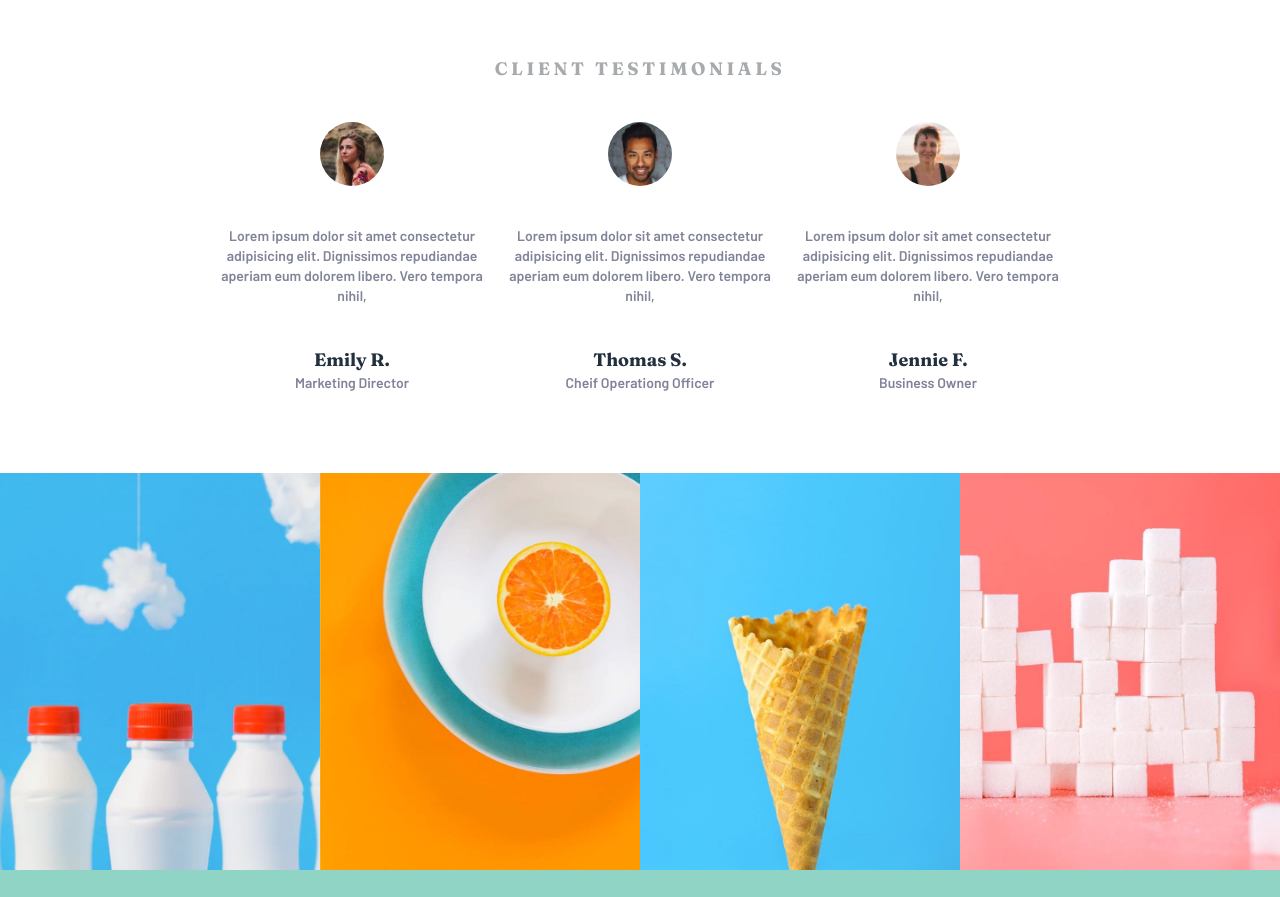
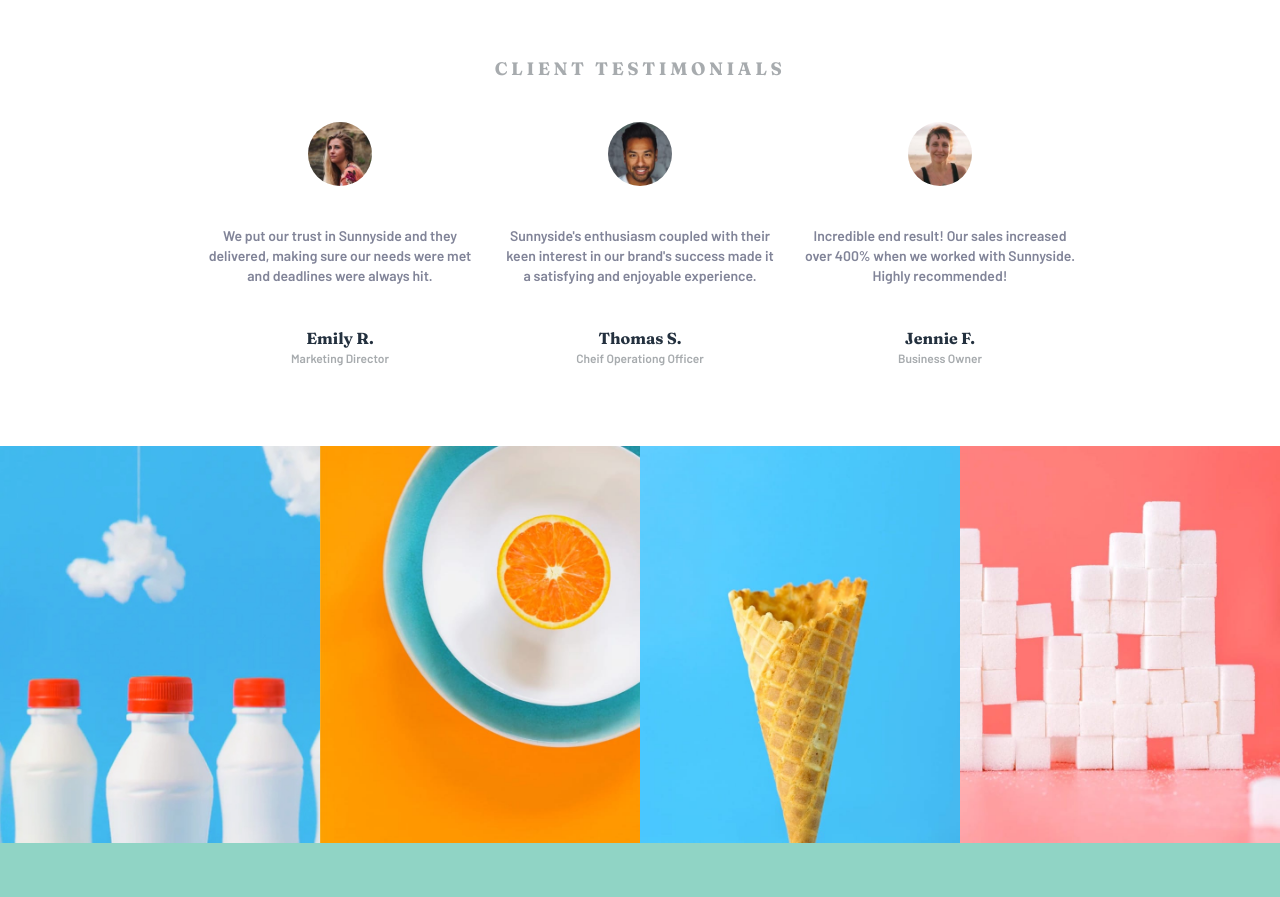
Before and after one commit to bringvotrevin/landing-page, a React (Vite) app: page / in a window 1280 px wide. Shown: the part 2000-2897 px from the top of the page. Built offline with nearby package versions, Linux system fonts and the light colour scheme.

Commit message:
chore: change text in client.tsx

```diff
--- a/src/components/Client.tsx
+++ b/src/components/Client.tsx
@@ -8,42 +8,42 @@ const Client = () => {
       <h3 className='fraunces-bold text-(--grayish-blue) tracking-[0.2em]'>
         CLIENT TESTIMONIALS
       </h3>
-      <ul className='flex'>
-        <li className='flex flex-col gap-10 items-center w-72'>
+      <ul className='flex gap-7'>
+        <li className='flex flex-col gap-10 items-center w-68'>
           <img src={Emily} alt='Emily R' className='rounded-full w-16' />
           <p className='text-center text-sm font-semibold text-(--dark-grayish-blue)'>
-            Lorem ipsum dolor sit amet consectetur adipisicing elit. Dignissimos
-            repudiandae aperiam eum dolorem libero. Vero tempora nihil,
+            We put our trust in Sunnyside and they delivered, making sure our
+            needs were met and deadlines were always hit.
           </p>
           <div className='text-center'>
-            <div className='fraunces-bold'>Emily R.</div>
-            <div className='font-semibold text-(--dark-grayish-blue) text-sm'>
+            <div className='fraunces-bold text-base'>Emily R.</div>
+            <div className='font-semibold text-(--grayish-blue) text-xs'>
               Marketing Director
             </div>
           </div>
         </li>
-        <li className='flex flex-col gap-10 items-center w-72'>
+        <li className='flex flex-col gap-10 items-center w-68'>
           <img src={Thomas} alt='Emily R' className='rounded-full w-16' />
           <p className='text-center text-sm font-semibold text-(--dark-grayish-blue)'>
-            Lorem ipsum dolor sit amet consectetur adipisicing elit. Dignissimos
-            repudiandae aperiam eum dolorem libero. Vero tempora nihil,
+            Sunnyside's enthusiasm coupled with their keen interest in our
+            brand's success made it a satisfying and enjoyable experience.
           </p>
           <div className='text-center'>
-            <div className='fraunces-bold'>Thomas S.</div>
-            <div className='font-semibold text-(--dark-grayish-blue) text-sm'>
+            <div className='fraunces-bold text-base'>Thomas S.</div>
+            <div className='font-semibold text-(--grayish-blue) text-xs'>
               Cheif Operationg Officer
             </div>
           </div>
         </li>
-        <li className='flex flex-col gap-10 items-center w-72'>
+        <li className='flex flex-col gap-10 items-center w-68'>
           <img src={Jennie} alt='Emily R' className='rounded-full w-16' />
           <p className='text-center text-sm font-semibold text-(--dark-grayish-blue)'>
-            Lorem ipsum dolor sit amet consectetur adipisicing elit. Dignissimos
-            repudiandae aperiam eum dolorem libero. Vero tempora nihil,
+            Incredible end result! Our sales increased over 400% when we worked
+            with Sunnyside. <br /> Highly recommended!
           </p>
           <div className='text-center'>
-            <div className='fraunces-bold'>Jennie F.</div>
-            <div className='font-semibold text-(--dark-grayish-blue) text-sm'>
+            <div className='fraunces-bold text-base'>Jennie F.</div>
+            <div className='font-semibold text-(--grayish-blue) text-xs'>
               Business Owner
             </div>
           </div>
```
